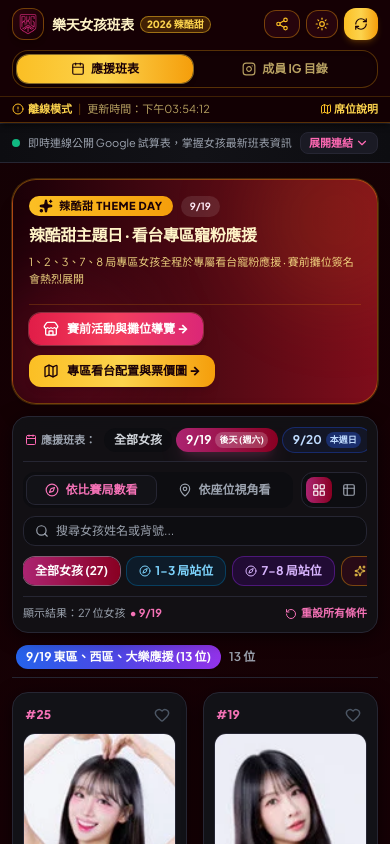
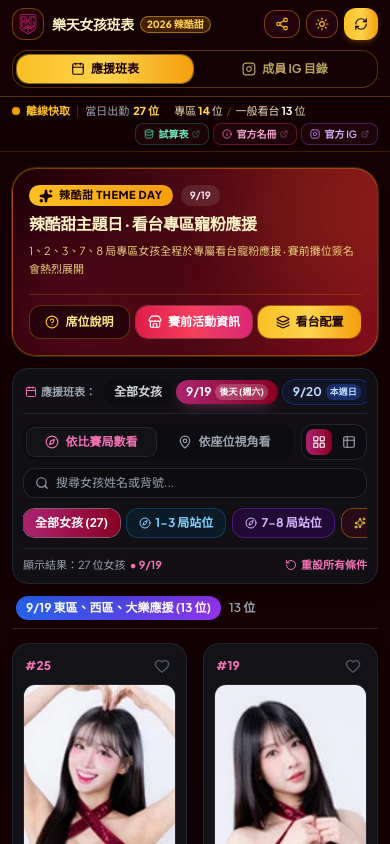
Before and after one commit to mouse170/rkg_schedule, a React (Vite) app: page / in a window 390 px wide. Shown: the top 844 px of the page. Built offline with nearby package versions, Linux system fonts and the light colour scheme; no server answers.

Commit message:
feat: consolidate action buttons in theme banner and streamline data verification bar (v0.8.34.0)

```diff
--- a/src/App.tsx
+++ b/src/App.tsx
@@ -1155,16 +1155,17 @@ const MainApp: React.FC = () => {
         <Header
           activeTab={activeTab}
           onTabChange={setActiveTab}
-          lastUpdated={schedule.lastUpdated}
-          isLive={schedule.isLive}
           isLoading={isLoading}
           onRefresh={handleManualRefresh}
           onOpenStadiumGuide={() => setIsStadiumGuideOpen(true)}
           onOpenShareModal={() => setIsShareModalOpen(true)}
         />
 
-        {/* 2. Data Source Notice Banner */}
-        <DataSourceBanner />
+        {/* 2. Data Source Notice & Live Verification Bar */}
+        <DataSourceBanner
+          schedule={schedule}
+          selectedDate={selectedDate}
+        />
 
         {/* 3. Main Content Container */}
         <main className="flex-1 max-w-6xl w-full mx-auto px-3 sm:px-4 py-4 sm:py-6">
@@ -1180,6 +1181,7 @@ const MainApp: React.FC = () => {
                       allGirls={OFFICIAL_GIRLS}
                       favorites={favorites}
                       onSelectGirl={(girl) => setSelectedGirl(girl)}
+                      onOpenStadiumGuide={() => setIsStadiumGuideOpen(true)}
                     />
                   );
                 }
--- a/src/components/DataSourceBanner.tsx
+++ b/src/components/DataSourceBanner.tsx
@@ -1,68 +1,210 @@
-import React, { useState } from 'react';
-import { ExternalLink, Database, Info, ChevronDown, ChevronUp } from 'lucide-react';
+import React, { useMemo } from 'react';
+import { ExternalLink, Database, Info } from 'lucide-react';
+import { InstagramIcon } from './InstagramIcon';
+import { ScheduleDataset } from '../types/schedule';
+import { isSpicyCoolSweetDate, getZoneAssignment } from '../data/spicyCoolSweetData';
 import { useLanguage } from '../context/LanguageContext';
 
-export const DataSourceBanner: React.FC = () => {
-  const [isOpen, setIsOpen] = useState(false);
+interface DataSourceBannerProps {
+  schedule: ScheduleDataset;
+  selectedDate: string;
+}
+
+export const DataSourceBanner: React.FC<DataSourceBannerProps> = ({
+  schedule,
+  selectedDate,
+}) => {
   const { t } = useLanguage();
+  const isLive = schedule.isLive;
+  const lastUpdated = schedule.lastUpdated;
+
+  const roster = (selectedDate && schedule.dailyRosterMap[selectedDate]) || [];
+  const onDutyCount = roster.length;
+  const isThemeDay = isSpicyCoolSweetDate(selectedDate);
+
+  const stats: (
+    | {
+        type: 'THEME';
+        zoneCount: number;
+        generalCount: number;
+        eastCount: number;
+        westCount: number;
+      }
+    | {
+        type: 'REGULAR';
+        assignedCount: number;
+        eastCount: number;
+        westCount: number;
+      }
+    | null
+  ) = useMemo(() => {
+    if (!selectedDate || roster.length === 0) {
+      return null;
+    }
+
+    if (isThemeDay) {
+      let zoneCount = 0;
+      let eastCount = 0;
+      let westCount = 0;
+
+      roster.forEach(duty => {
+        const hasZone = getZoneAssignment(selectedDate, duty.girlName);
+        const isZoneLoc = duty.innings.some(i => i.location.includes('專區'));
+        if (hasZone || isZoneLoc || duty.primaryArea === '專區') {
+          zoneCount++;
+        } else {
+          const isEast = duty.innings.some(i => i.location.includes('東'));
+          const isWest = duty.innings.some(i => i.location.includes('西'));
+          if (isEast) eastCount++;
+          else if (isWest) westCount++;
+        }
+      });
+
+      return {
+        type: 'THEME' as const,
+        zoneCount,
+        generalCount: onDutyCount - zoneCount,
+        eastCount,
+        westCount,
+      };
+    } else {
+      let eastCount = 0;
+      let westCount = 0;
+      let assignedCount = 0;
+
+      roster.forEach(duty => {
+        const hasStation = duty.innings.some(
+          i => i.location.trim() && !i.location.includes('待公布') && !i.location.includes('待定')
+        );
+        if (hasStation) assignedCount++;
+
+        if (duty.primaryArea === '東區' || duty.innings.some(i => i.location.includes('東') && !i.location.includes('東R'))) {
+          eastCount++;
+        } else if (duty.primaryArea === '西區' || duty.innings.some(i => i.location.includes('西') && !i.location.includes('西R'))) {
+          westCount++;
+        }
+      });
+
+      return {
+        type: 'REGULAR' as const,
+        assignedCount,
+        eastCount,
+        westCount,
+      };
+    }
+  }, [selectedDate, roster, isThemeDay, onDutyCount]);
 
   return (
-    <div className="bg-gradient-to-r from-pink-50 via-rose-50 to-pink-50 dark:from-oled-surface dark:via-oled-card dark:to-oled-surface border-y border-pink-100/80 dark:border-oled-border px-3 sm:px-4 py-2 text-xs text-gray-700 dark:text-gray-300 transition-colors">
-      <div className="max-w-6xl mx-auto flex flex-col sm:flex-row items-stretch sm:items-center justify-between gap-2">
-        <div className="flex items-center justify-between font-medium">
-          <div className="flex items-center gap-2 min-w-0">
-            <span className="flex h-2 w-2 relative flex-shrink-0">
-              <span className="animate-ping absolute inline-flex h-full w-full rounded-full bg-emerald-400 opacity-75"></span>
-              <span className="relative inline-flex rounded-full h-2 w-2 bg-emerald-500"></span>
-            </span>
-            <span className="text-gray-500 dark:text-gray-400 truncate text-[11px] sm:text-xs">
-              {t.dataConnected}
+    <div className="bg-pink-50/95 dark:bg-[#120104]/95 border-b border-pink-200/80 dark:border-amber-500/20 px-3 sm:px-4 py-1.5 text-xs text-gray-700 dark:text-amber-200/90 transition-colors shadow-xs">
+      <div className="max-w-6xl mx-auto flex flex-wrap items-center justify-between gap-x-3 gap-y-1">
+        {/* Left: 連線指示燈與數據驗證指標 */}
+        <div className="flex flex-wrap items-center gap-1.5 sm:gap-2.5 min-w-0 text-[11px] sm:text-xs">
+          {/* 連線狀態 */}
+          <div className="inline-flex items-center gap-1.5 font-bold flex-shrink-0">
+            {isLive ? (
+              <>
+                <span className="flex h-2 w-2 relative flex-shrink-0">
+                  <span className="animate-ping absolute inline-flex h-full w-full rounded-full bg-emerald-400 opacity-75"></span>
+                  <span className="relative inline-flex rounded-full h-2 w-2 bg-emerald-500"></span>
+                </span>
+                <span className="text-emerald-600 dark:text-emerald-400 font-bold whitespace-nowrap">
+                  即時連線
+                </span>
+              </>
+            ) : (
+              <>
+                <span className="h-2 w-2 rounded-full bg-amber-500 flex-shrink-0" />
+                <span className="text-amber-600 dark:text-amber-400 font-bold whitespace-nowrap">
+                  離線快取
+                </span>
+              </>
+            )}
+          </div>
+
+          <span className="text-pink-300 dark:text-amber-500/30">|</span>
+
+          {/* 當日上班人數 */}
+          <div className="inline-flex items-center gap-1 font-medium whitespace-nowrap flex-shrink-0">
+            <span className="text-gray-500 dark:text-gray-400">當日出勤</span>
+            <span className="font-extrabold text-rose-600 dark:text-amber-300">
+              {onDutyCount > 0 ? `${onDutyCount} 位` : '尚無排程'}
             </span>
           </div>
-          <button
-            onClick={() => setIsOpen(!isOpen)}
-            className="sm:hidden text-rkg-pink-deep dark:text-rkg-pink flex items-center gap-0.5 ml-2 font-bold text-[11px] whitespace-nowrap px-2 py-0.5 rounded-lg bg-white/80 dark:bg-oled-elevated border border-pink-200 dark:border-oled-border"
-          >
-            <span>{isOpen ? '收合連結' : '展開連結'}</span>
-            {isOpen ? <ChevronUp className="w-3.5 h-3.5" /> : <ChevronDown className="w-3.5 h-3.5" />}
-          </button>
+
+          {/* 排位對應統計 */}
+          {stats && onDutyCount > 0 && (
+            <>
+              <span className="text-pink-300 dark:text-amber-500/30">·</span>
+              <div className="inline-flex items-center gap-1 text-gray-600 dark:text-amber-100/90 whitespace-nowrap flex-shrink-0">
+                {stats.type === 'THEME' ? (
+                  <span>
+                    專區 <strong className="text-rose-600 dark:text-amber-300 font-extrabold">{stats.zoneCount}</strong> 位
+                    <span className="text-pink-300 dark:text-amber-500/40 mx-1">/</span>
+                    一般看台 <strong className="text-gray-800 dark:text-white font-bold">{stats.generalCount}</strong> 位
+                  </span>
+                ) : (
+                  <span>
+                    東區 <strong className="text-rose-600 dark:text-amber-300 font-extrabold">{stats.eastCount}</strong> 位
+                    <span className="text-pink-300 dark:text-amber-500/40 mx-1">/</span>
+                    西區 <strong className="text-gray-800 dark:text-white font-bold">{stats.westCount}</strong> 位
+                    {stats.assignedCount < onDutyCount && (
+                      <span className="text-gray-400 dark:text-gray-500 text-[10px] ml-1">
+                        ({stats.assignedCount}/{onDutyCount} 已排定)
+                      </span>
+                    )}
+                  </span>
+                )}
+              </div>
+            </>
+          )}
+
+          {/* 更新時間 */}
+          {lastUpdated && (
+            <>
+              <span className="text-pink-300 dark:text-amber-500/30 hidden md:inline">|</span>
+              <span className="text-[10px] sm:text-[11px] text-gray-500 dark:text-gray-400 whitespace-nowrap hidden md:inline">
+                更新：{lastUpdated}
+              </span>
+            </>
+          )}
         </div>
 
-        <div className={`flex flex-wrap items-center gap-2 sm:gap-3 sm:flex ${isOpen ? 'flex pt-1 border-t sm:border-t-0 border-pink-100 dark:border-oled-border' : 'hidden'}`}>
+        {/* Right: 外部資料來源微圖示 */}
+        <div className="flex items-center gap-1 sm:gap-1.5 flex-shrink-0 ml-auto">
           <a
             href="https://docs.google.com/spreadsheets/d/110lr6vJ48T8_IdnUhJPI-aMk4O_-0fvvrmZmwPhu8fo/edit?usp=sharing"
             target="_blank"
             rel="noopener noreferrer"
-            className="inline-flex items-center gap-1.5 px-2.5 py-1 bg-white dark:bg-oled-surface hover:bg-pink-50 dark:hover:bg-oled-elevated text-rkg-crimson dark:text-pink-300 border border-pink-200 dark:border-oled-border rounded-full font-medium transition shadow-sm hover:border-rkg-pink"
-            title="Google Sheet"
+            className="inline-flex items-center gap-1 px-2 py-0.5 rounded-lg text-[10px] sm:text-[11px] font-semibold text-emerald-700 dark:text-emerald-300 hover:bg-emerald-100/60 dark:hover:bg-emerald-950/50 bg-white/70 dark:bg-[#1f030a] border border-emerald-200/80 dark:border-emerald-500/30 transition shadow-xs"
+            title={t.googleSheetLink}
           >
-            <Database className="w-3 h-3 text-emerald-600 dark:text-emerald-400" />
-            <span>{t.googleSheetLink}</span>
-            <ExternalLink className="w-2.5 h-2.5 opacity-60" />
+            <Database className="w-2.5 h-2.5 text-emerald-600 dark:text-emerald-400" />
+            <span>試算表</span>
+            <ExternalLink className="w-2 h-2 opacity-50" />
           </a>
 
           <a
             href="https://monkeys.rakuten.com.tw/girls"
             target="_blank"
             rel="noopener noreferrer"
-            className="inline-flex items-center gap-1.5 px-2.5 py-1 bg-white dark:bg-oled-surface hover:bg-pink-50 dark:hover:bg-oled-elevated text-gray-700 dark:text-gray-300 border border-gray-200 dark:border-oled-border rounded-full font-medium transition shadow-sm hover:border-rkg-pink"
-            title="Rakuten Girls"
+            className="inline-flex items-center gap-1 px-2 py-0.5 rounded-lg text-[10px] sm:text-[11px] font-semibold text-rose-700 dark:text-pink-300 hover:bg-rose-100/60 dark:hover:bg-rose-950/50 bg-white/70 dark:bg-[#1f030a] border border-rose-200/80 dark:border-rose-500/30 transition shadow-xs"
+            title={t.officialRosterLink}
           >
-            <Info className="w-3 h-3 text-rkg-crimson dark:text-rkg-pink" />
-            <span>{t.officialRosterLink}</span>
-            <ExternalLink className="w-2.5 h-2.5 opacity-60" />
+            <Info className="w-2.5 h-2.5 text-rose-600 dark:text-pink-400" />
+            <span>官方名冊</span>
+            <ExternalLink className="w-2 h-2 opacity-50" />
           </a>
 
           <a
             href="https://www.instagram.com/rakutengirls/"
             target="_blank"
             rel="noopener noreferrer"
-            className="inline-flex items-center gap-1.5 px-2.5 py-1 bg-gradient-to-r from-purple-50 to-pink-50 dark:from-purple-950/40 dark:to-pink-950/40 hover:from-purple-100 hover:to-pink-100 dark:hover:from-purple-900/60 dark:hover:to-pink-900/60 text-purple-800 dark:text-purple-300 border border-purple-200 dark:border-purple-900/60 rounded-full font-medium transition shadow-sm"
-            title="Rakuten Girls Instagram"
+            className="inline-flex items-center gap-1 px-2 py-0.5 rounded-lg text-[10px] sm:text-[11px] font-semibold text-purple-700 dark:text-purple-300 hover:bg-purple-100/60 dark:hover:bg-purple-950/50 bg-white/70 dark:bg-[#1f030a] border border-purple-200/80 dark:border-purple-500/30 transition shadow-xs"
+            title={t.officialIgLink}
           >
-            <span className="text-[11px] font-bold">IG</span>
-            <span>{t.officialIgLink}</span>
-            <ExternalLink className="w-2.5 h-2.5 opacity-60" />
+            <InstagramIcon className="w-2.5 h-2.5 text-purple-600 dark:text-purple-400" />
+            <span>官方 IG</span>
+            <ExternalLink className="w-2 h-2 opacity-50" />
           </a>
         </div>
       </div>
--- a/src/components/Header.tsx
+++ b/src/components/Header.tsx
@@ -1,5 +1,5 @@
 import React from 'react';
-import { RefreshCw, Sparkles, Map, ShieldCheck, AlertCircle, Calendar, Share2, Sun, Moon } from 'lucide-react';
+import { RefreshCw, Sparkles, Map, Calendar, Share2, Sun, Moon } from 'lucide-react';
 import { InstagramIcon } from './InstagramIcon';
 import { useLanguage } from '../context/LanguageContext';
 import { useTheme } from '../context/ThemeContext';
@@ -7,8 +7,6 @@ import { useTheme } from '../context/ThemeContext';
 interface HeaderProps {
   activeTab: 'SCHEDULE' | 'INSTAGRAM';
   onTabChange: (tab: 'SCHEDULE' | 'INSTAGRAM') => void;
-  lastUpdated: string;
-  isLive: boolean;
   isLoading: boolean;
   onRefresh: () => void;
   onOpenStadiumGuide: () => void;
@@ -18,8 +16,6 @@ interface HeaderProps {
 export const Header: React.FC<HeaderProps> = ({
   activeTab,
   onTabChange,
-  lastUpdated,
-  isLive,
   isLoading,
   onRefresh,
   onOpenStadiumGuide,
@@ -166,36 +162,6 @@ export const Header: React.FC<HeaderProps> = ({
           </button>
         </div>
       </div>
-
-      {/* Sync Status Micro Bar */}
-      <div className="bg-pink-50/90 dark:bg-[#120104]/90 border-t border-pink-200 dark:border-amber-500/20 px-3 sm:px-4 py-1 text-[11px] text-gray-700 dark:text-amber-200/80">
-        <div className="max-w-6xl mx-auto flex items-center justify-between gap-2">
-          <div className="flex items-center gap-1.5 sm:gap-2 truncate">
-            {isLive ? (
-              <span className="inline-flex items-center gap-1 text-emerald-600 dark:text-emerald-400 font-semibold whitespace-nowrap flex-shrink-0">
-                <ShieldCheck className="w-3 h-3 text-emerald-600 dark:text-emerald-400" />
-                <span className="hidden xs:inline sm:inline">Google 試算表即時連線</span>
-                <span className="xs:hidden sm:hidden">即時連線</span>
-              </span>
-            ) : (
-              <span className="inline-flex items-center gap-1 text-amber-700 dark:text-amber-300 font-semibold whitespace-nowrap flex-shrink-0">
-                <AlertCircle className="w-3 h-3 text-amber-600 dark:text-amber-400" />
-                <span>離線模式</span>
-              </span>
-            )}
-            <span className="text-pink-300 dark:text-amber-500/40">|</span>
-            <span className="truncate text-gray-600 dark:text-amber-200/70">更新時間：{lastUpdated}</span>
-          </div>
-
-          <button
-            onClick={onOpenStadiumGuide}
-            className="md:hidden text-rose-700 dark:text-amber-300 hover:text-rose-900 dark:hover:text-amber-200 font-bold hover:underline flex items-center gap-0.5 whitespace-nowrap flex-shrink-0 text-[11px]"
-          >
-            <Map className="w-3 h-3 text-rose-600 dark:text-amber-400" />
-            <span>席位說明</span>
-          </button>
-        </div>
-      </div>
     </header>
   );
 };
--- a/src/components/ThemeDayBanner.tsx
+++ b/src/components/ThemeDayBanner.tsx
@@ -1,5 +1,5 @@
 import React, { useState, useEffect } from 'react';
-import { Sparkles, Map, X, CheckCircle2, Store } from 'lucide-react';
+import { Sparkles, X, CheckCircle2, Store, HelpCircle, Layers } from 'lucide-react';
 import { PreMatchActivityModal } from './PreMatchActivityModal';
 import { GirlProfile } from '../types/schedule';
 import { useLanguage } from '../context/LanguageContext';
@@ -10,6 +10,7 @@ interface ThemeDayBannerProps {
   allGirls?: GirlProfile[];
   favorites?: string[];
   onSelectGirl?: (girl: GirlProfile) => void;
+  onOpenStadiumGuide?: () => void;
 }
 
 export const ThemeDayBanner: React.FC<ThemeDayBannerProps> = ({
@@ -17,7 +18,8 @@ export const ThemeDayBanner: React.FC<ThemeDayBannerProps> = ({
   onSelectDate,
   allGirls = [],
   favorites = [],
-  onSelectGirl
+  onSelectGirl,
+  onOpenStadiumGuide
 }) => {
   const { t } = useLanguage();
   const [isModalOpen, setIsModalOpen] = useState(false);
@@ -57,7 +59,7 @@ export const ThemeDayBanner: React.FC<ThemeDayBannerProps> = ({
         <div className="absolute -top-12 -right-12 w-44 h-44 rounded-full bg-amber-400/15 dark:bg-amber-500/10 blur-2xl pointer-events-none" />
         <div className="absolute -bottom-12 -left-12 w-44 h-44 rounded-full bg-rose-500/15 dark:bg-rose-600/20 blur-2xl pointer-events-none" />
 
-        <div className="relative z-10 flex flex-col lg:flex-row items-start lg:items-center justify-between gap-4">
+        <div className="relative z-10 flex flex-col xl:flex-row items-start xl:items-center justify-between gap-4">
           <div className="space-y-1.5 flex-1">
             {/* Top Badges */}
             <div className="flex flex-wrap items-center gap-2">
@@ -82,9 +84,21 @@ export const ThemeDayBanner: React.FC<ThemeDayBannerProps> = ({
             </p>
           </div>
 
-          {/* Action Trigger Buttons & Visual Badge Thumbnail */}
-          <div className="flex flex-wrap sm:flex-nowrap items-center gap-2.5 w-full lg:w-auto justify-start lg:justify-end pt-2 lg:pt-0 border-t lg:border-t-0 border-rose-200/80 dark:border-amber-500/20">
-            {/* 1. Pre-Match Activities & Booths Button */}
+          {/* Action Trigger Buttons in ONE unified row & Visual Badge Thumbnail */}
+          <div className="flex items-center gap-1.5 sm:gap-2 w-full xl:w-auto overflow-x-auto no-scrollbar pt-2.5 xl:pt-0 border-t xl:border-t-0 border-rose-200/80 dark:border-amber-500/20">
+            {/* 1. 席位說明 (Stadium Guide) */}
+            {onOpenStadiumGuide && (
+              <button
+                onClick={onOpenStadiumGuide}
+                className="flex-1 sm:flex-initial px-2.5 sm:px-3 py-2 rounded-xl text-xs font-bold transition flex items-center justify-center gap-1.5 bg-white/90 hover:bg-white dark:bg-[#25030a] dark:hover:bg-[#380611] text-rose-900 dark:text-amber-200 border border-rose-200/80 dark:border-amber-500/30 shadow-sm active:scale-95 whitespace-nowrap flex-shrink-0 cursor-pointer"
+                title={t.stadiumGuideBtn}
+              >
+                <HelpCircle className="w-3.5 h-3.5 text-rose-600 dark:text-amber-400" />
+                <span>{t.stadiumGuideBtn}</span>
+              </button>
+            )}
+
+            {/* 2. 賽前活動資訊 (Pre-Match Activities & Booths) */}
             <button
               onClick={() => {
                 setModalDate(activeDateKey);
@@ -92,13 +106,14 @@ export const ThemeDayBanner: React.FC<ThemeDayBannerProps> = ({
               }}
               onMouseEnter={handlePreloadModalImages}
               onFocus={handlePreloadModalImages}
-              className="px-3.5 py-2 rounded-xl text-xs font-black transition flex items-center gap-2 bg-gradient-to-r from-rose-600 via-rose-500 to-pink-600 hover:from-rose-500 hover:to-pink-500 text-white shadow-md active:scale-95 whitespace-nowrap ring-1 ring-rose-400/40"
+              className="flex-1 sm:flex-initial px-3 sm:px-3.5 py-2 rounded-xl text-xs font-black transition flex items-center justify-center gap-1.5 bg-gradient-to-r from-rose-600 via-rose-500 to-pink-600 hover:from-rose-500 hover:to-pink-500 text-white shadow-md active:scale-95 whitespace-nowrap ring-1 ring-rose-400/40 flex-shrink-0 cursor-pointer"
+              title={t.themeDayPreMatchBtn}
             >
-              <Store className="w-4 h-4 text-white" />
+              <Store className="w-3.5 h-3.5 text-white" />
               <span>{t.themeDayPreMatchBtn}</span>
             </button>
 
-            {/* 2. Stadium Zone Map & Ticket Info Button */}
+            {/* 3. 看台配置 (Stadium Zone Map & Ticket Info) */}
             <button
               onClick={() => {
                 setModalDate(activeDateKey);
@@ -106,21 +121,22 @@ export const ThemeDayBanner: React.FC<ThemeDayBannerProps> = ({
               }}
               onMouseEnter={handlePreloadModalImages}
               onFocus={handlePreloadModalImages}
-              className="px-3.5 py-2 rounded-xl text-xs font-black transition flex items-center gap-2 bg-gradient-to-r from-amber-400 via-amber-300 to-amber-500 hover:from-amber-300 hover:to-amber-400 text-[#1a0007] shadow-md active:scale-95 whitespace-nowrap"
+              className="flex-1 sm:flex-initial px-3 sm:px-3.5 py-2 rounded-xl text-xs font-black transition flex items-center justify-center gap-1.5 bg-gradient-to-r from-amber-400 via-amber-300 to-amber-500 hover:from-amber-300 hover:to-amber-400 text-[#1a0007] shadow-md active:scale-95 whitespace-nowrap ring-1 ring-amber-400/40 flex-shrink-0 cursor-pointer"
+              title={t.themeDayStadiumBtn}
             >
-              <Map className="w-4 h-4 text-[#1a0007]" />
+              <Layers className="w-3.5 h-3.5 text-[#1a0007]" />
               <span>{t.themeDayStadiumBtn}</span>
             </button>
 
             {/* Single Visual Badge Thumbnail */}
-            <div className="relative w-11 h-11 rounded-xl overflow-hidden border-2 border-rose-300 dark:border-amber-400/50 shadow-md flex-shrink-0 hidden md:block">
+            <div className="relative w-9 h-9 rounded-xl overflow-hidden border-2 border-rose-300 dark:border-amber-400/50 shadow-md flex-shrink-0 hidden md:block ml-0.5">
               <picture>
                 <source srcSet="./theme/spicy_cool_sweet_key_visual.webp" type="image/webp" />
                 <img
                   src="./theme/spicy_cool_sweet_key_visual.jpg"
                   alt="辣酷甜單曲主視覺"
-                  width="44"
-                  height="44"
+                  width="36"
+                  height="36"
                   loading="lazy"
                   decoding="async"
                   className="w-full h-full object-cover"
--- a/src/i18n/translations.ts
+++ b/src/i18n/translations.ts
@@ -259,7 +259,7 @@ export const TRANSLATIONS: Record<Language, Translations> = {
     appSubtitle: 'Rakuten Girls Live Schedule • 成員 IG 目錄與即時應援席位',
     tabInstagram: '成員 IG 目錄',
     tabSchedule: '應援班表',
-    stadiumGuideBtn: '球場應援席位導覽',
+    stadiumGuideBtn: '席位說明',
     refreshBtn: '重新整理',
     themeToggle: '切換主題風格',
 
@@ -467,8 +467,8 @@ export const TRANSLATIONS: Record<Language, Translations> = {
     shareNoFavoritesBtn: '請先加入最愛女孩',
 
     // Theme Day & Pre-Match Activities
-    themeDayPreMatchBtn: '賽前活動與攤位導覽 →',
-    themeDayStadiumBtn: '專區看台配置與票價圖 →',
+    themeDayPreMatchBtn: '賽前活動資訊',
+    themeDayStadiumBtn: '看台配置',
     preMatchModalTitle: '辣酷甜主題日 ‧ 賽前活動與攤位導覽',
     preMatchModalSubtitle: '女孩簽名會規則、兩日攤位出勤行程與外圍位置圖',
     tabPreMatchSchedule: '賽前行程與簽名會',
@@ -498,7 +498,7 @@ export const TRANSLATIONS: Record<Language, Translations> = {
     appSubtitle: 'Rakuten Girls Live Schedule • メンバーIG名鑑＆リアルタイム応援座席',
     tabInstagram: 'メンバー IG 名鑑',
     tabSchedule: '応援スケジュール',
-    stadiumGuideBtn: '球場応援シートガイド',
+    stadiumGuideBtn: '席位説明',
     refreshBtn: '更新',
     themeToggle: 'テーマ切り替え',
 
@@ -706,8 +706,8 @@ export const TRANSLATIONS: Record<Language, Translations> = {
     shareNoFavoritesBtn: '先にお気に入りを追加',
 
     // Theme Day & Pre-Match Activities
-    themeDayPreMatchBtn: '試合前イベント＆ブース案内 →',
-    themeDayStadiumBtn: '特別応援席配置＆チケット案内 →',
+    themeDayPreMatchBtn: '試合前イベント情報',
+    themeDayStadiumBtn: 'スタンド配置',
     preMatchModalTitle: 'スパイシークールスウィート ‧ 試合前イベント＆ブース案内',
     preMatchModalSubtitle: 'ガールズサイン会規定、ブース出演スケジュール、外周ブースマップ',
     tabPreMatchSchedule: '試合前スケジュール＆サイン会',
@@ -737,7 +737,7 @@ export const TRANSLATIONS: Record<Language, Translations> = {
     appSubtitle: 'Rakuten Girls Live Schedule • 멤버 IG 디렉토리 및 실시간 응원석',
     tabInstagram: '멤버 IG 디렉토리',
     tabSchedule: '응원 일정표',
-    stadiumGuideBtn: '야구장 응원석 안내',
+    stadiumGuideBtn: '좌석 안내',
     refreshBtn: '새로고침',
     themeToggle: '테마 스타일 변경',
 
@@ -945,8 +945,8 @@ export const TRANSLATIONS: Record<Language, Translations> = {
     shareNoFavoritesBtn: '최애 멤버를 먼저 추가하세요',
 
     // Theme Day & Pre-Match Activities
-    themeDayPreMatchBtn: '경기 전 이벤트 및 부스 안내 →',
-    themeDayStadiumBtn: '특별 응원석 배치 및 티켓 안내 →',
+    themeDayPreMatchBtn: '경기 전 이벤트 정보',
+    themeDayStadiumBtn: '관중석 배치',
     preMatchModalTitle: '스파이시 쿨 스위트 ‧ 경기 전 이벤트 및 부스 안내',
     preMatchModalSubtitle: '치어리더 팬사인회 규칙, 부스 출연 스케줄, 야구장 외곽 부스 맵',
     tabPreMatchSchedule: '경기 전 스케줄 & 사인회',
```
Also changed, not shown: 1 other file (tests, documents, lock files or other folders).
